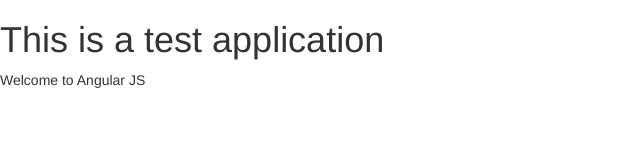
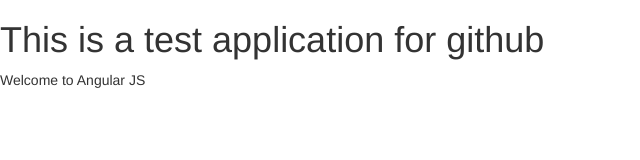
Before and after one commit to yogesh-captain/git-basics, a plain HTML site: page index.html in a window 1280 px wide. Shown: the whole page, without its empty margins (0-640 px from the left). Drawn offline with Linux system fonts and the light colour scheme; files that its build step writes are made by us from their sources.

Commit message:
enhance the heading
change in heading

```diff
--- a/index.html
+++ b/index.html
@@ -8,7 +8,7 @@
 
 </head>
 <body>
-<h1>This is a test application</h1>
+<h1>This is a test application for github</h1>
 <div id="cont" ng-controller="WelcomeController">
 {{greeting}}
 </div>
```
